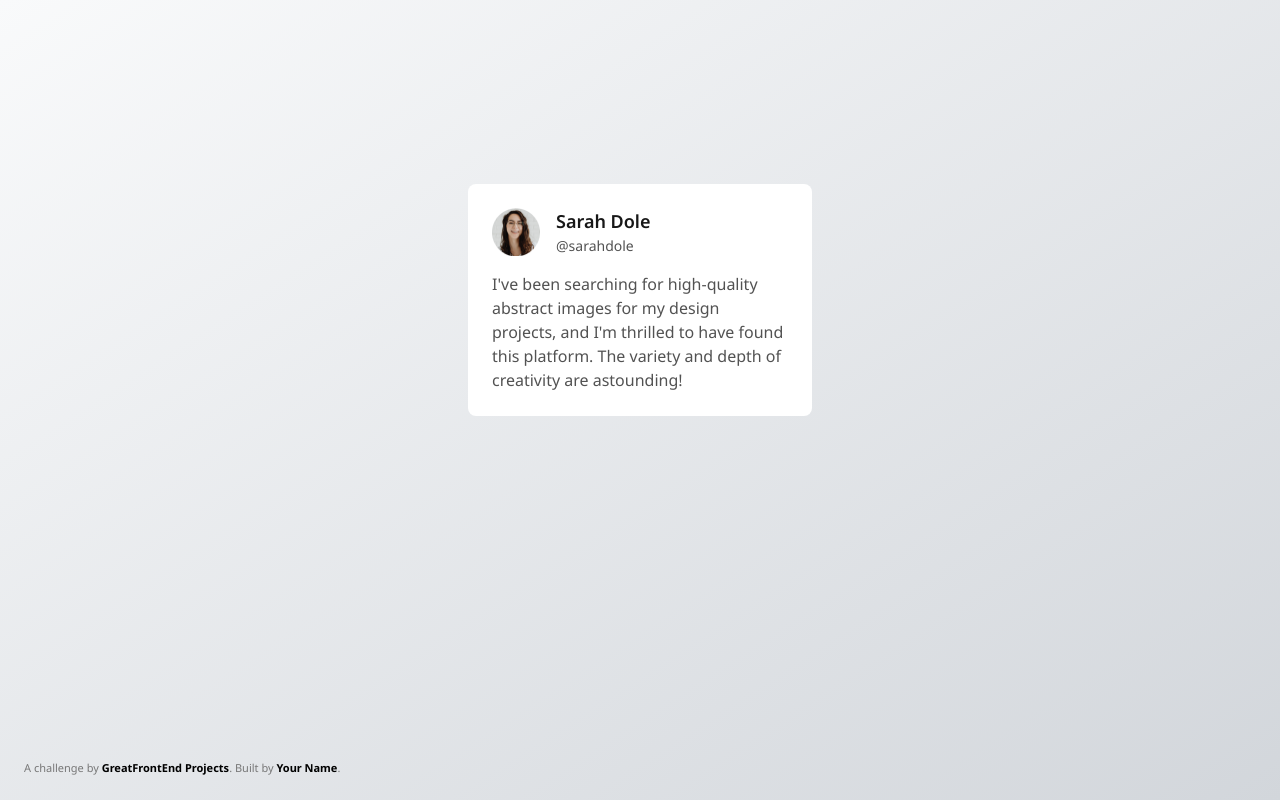
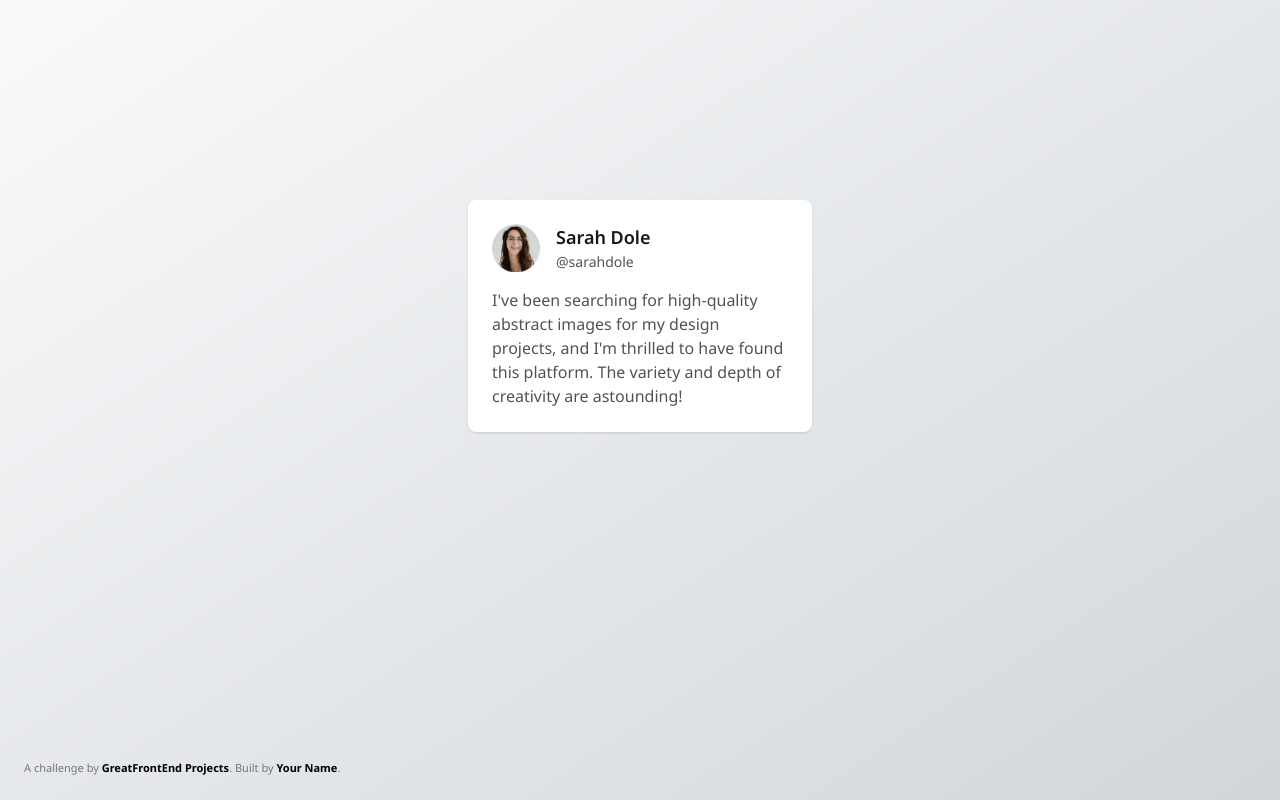
Before and after one commit to kchetan92/gfe1_testimonial-card, a plain HTML site: page index.html in a window 1280 px wide. Drawn offline with nearby package versions, Linux system fonts and the light colour scheme.

Commit message:
Update shadow and styling

```diff
--- a/css/style.css
+++ b/css/style.css
@@ -22,7 +22,7 @@ body {
   font-variation-settings: "wdth" 100;
   display: flex;
   justify-content: center;
-  align-items: center;
+  align-items: flex-start;
 }
 
 * {
@@ -34,7 +34,9 @@ body {
   background-color: #fff;
   border-radius: 8px;
   padding: 24px;
-  margin-bottom: 200px;
+  margin-top: 200px;
+  box-shadow: 0px 1px 3px 0px rgba(0, 0, 0, 0.1),
+    0px 1px 2px -1px rgba(0, 0, 0, 0.1);
 }
 
 .profile-picture {
```
